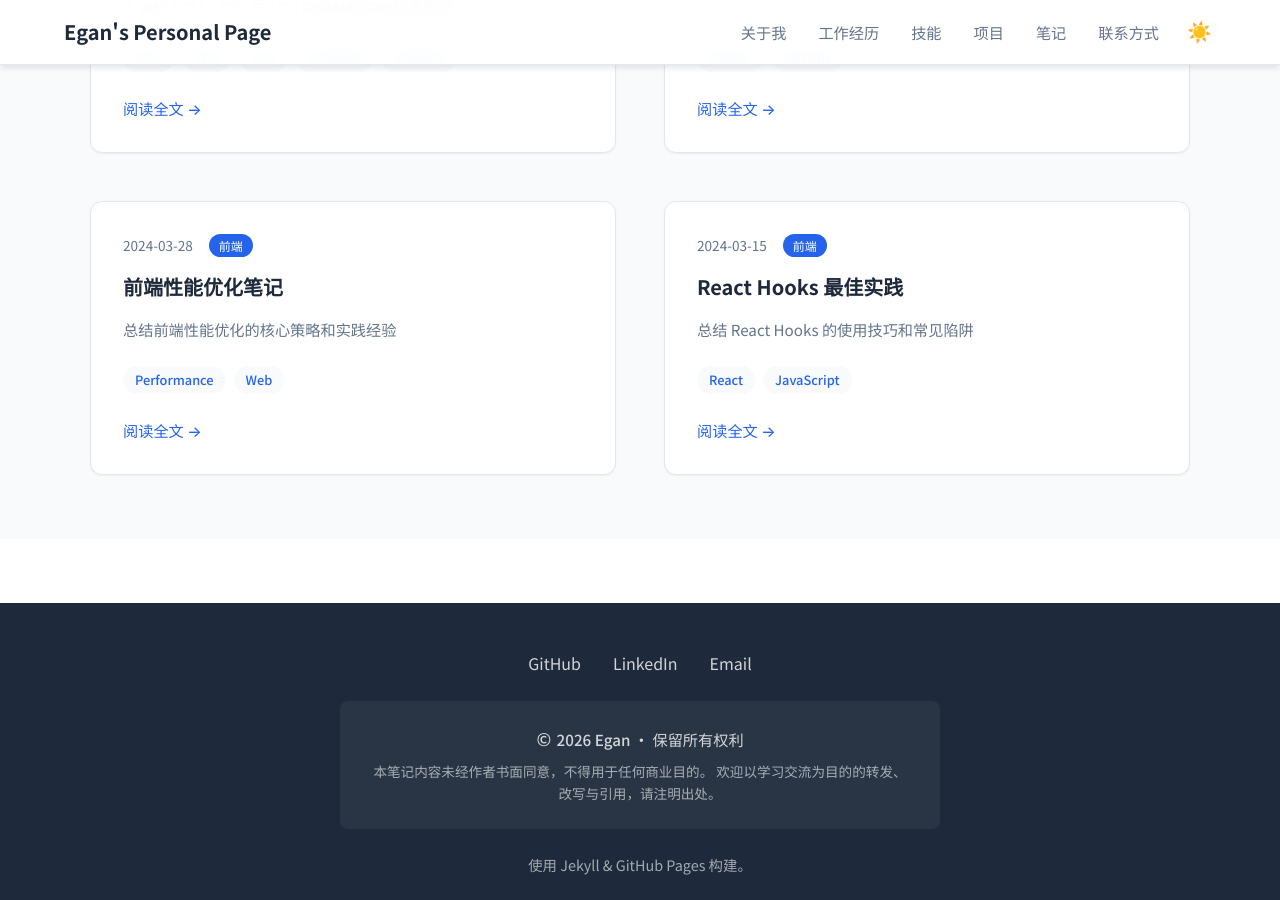
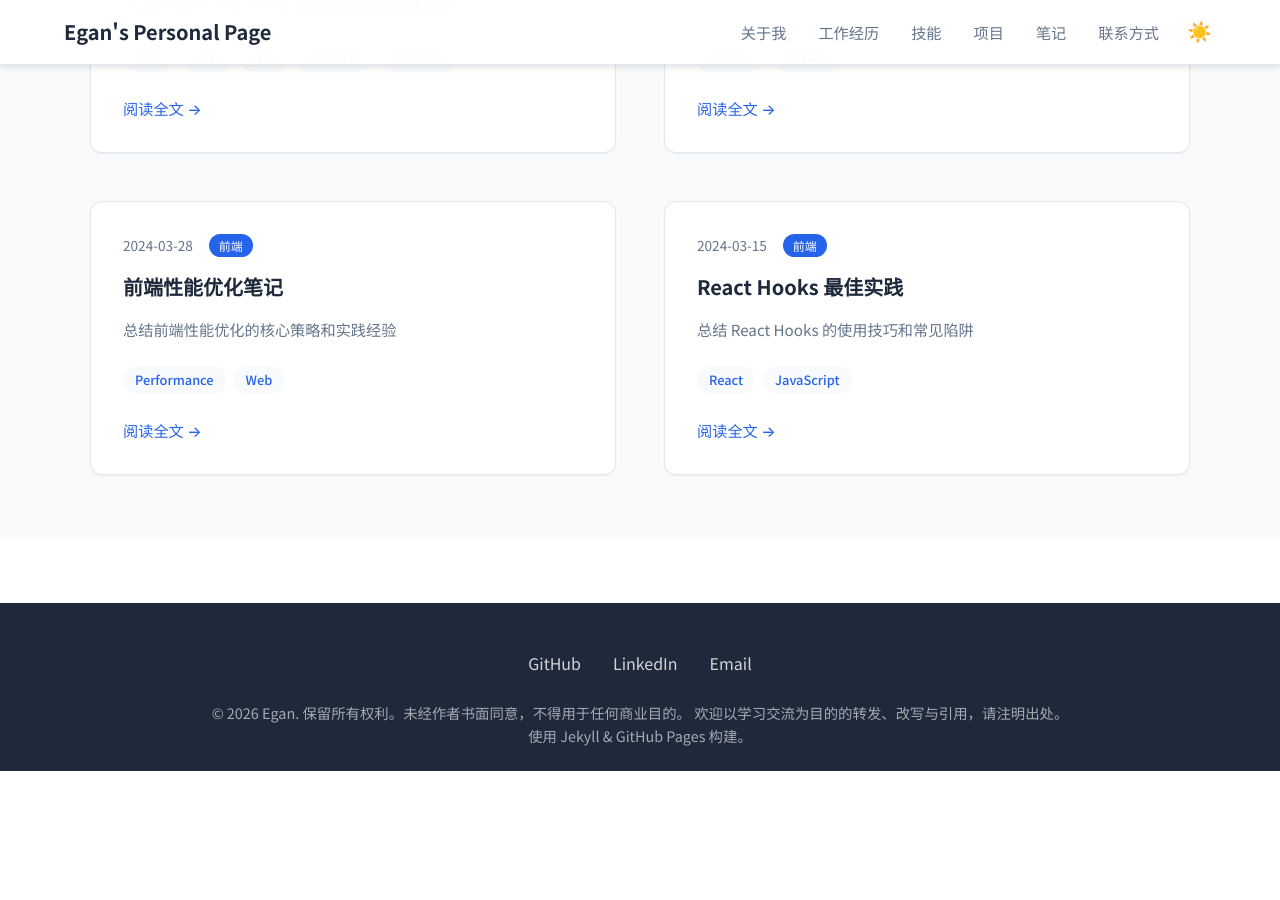
Before and after one commit to Lejun-Hu/Lejun-Hu.github.io, a Jekyll site: the page built from notes/index.html, in a window 1280 px wide and 900 px high, scrolled down 569 px. Built offline with Jekyll 4.4.1, drawn with Linux system fonts in a browser that asks for light colours; after the commit the page ends 1340 px from its top, so only the background shows below that.

Commit message:
Revert footer to simple style without box

```diff
--- a/_includes/footer.html
+++ b/_includes/footer.html
@@ -20,15 +20,11 @@
     </div>
 
     <!-- 版权信息 -->
-    <div class="footer-license">
-      <p class="license-text">
-        <span class="license-icon">©</span> {{ site.time | date: '%Y' }} {{ site.author.name }} · 保留所有权利
-      </p>
-      <p class="license-detail">
-        本笔记内容未经作者书面同意，不得用于任何商业目的。
-        欢迎以学习交流为目的的转发、改写与引用，请注明出处。
-      </p>
-    </div>
+    <p class="copyright">
+      &copy; {{ site.time | date: '%Y' }} {{ site.author.name }}.
+      保留所有权利。未经作者书面同意，不得用于任何商业目的。
+      欢迎以学习交流为目的的转发、改写与引用，请注明出处。
+    </p>
 
     <p class="copyright">
       使用 Jekyll & GitHub Pages 构建。
```
